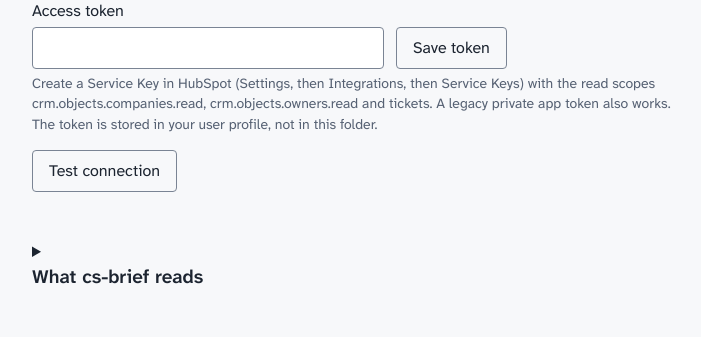
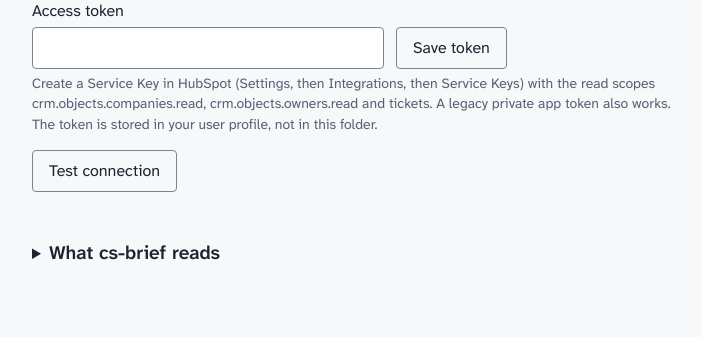
Before and after one commit to 730Rashid/Wardmind, a FastAPI app: page /settings/connections in a window 1280 px wide. Shown: the part 349-686 px from the top of the page, without its empty margins (208-909 px from the left). Run offline with FastAPI, Linux system fonts and the light colour scheme.

Commit message:
T26: review fixes (mapping disclosure layout), fake-HubSpot launch configs, README
Co-Authored-By: Claude Opus 5.5 <noreply@anthropic.com>

```diff
--- a/src/cs_brief/web/static/css/app.css
+++ b/src/cs_brief/web/static/css/app.css
@@ -1890,6 +1890,12 @@ a.button {
   cursor: pointer;
 }
 
+/* The heading sits inside <summary>; keep it on the same line as the disclosure marker. */
+.mapping > summary > .section-title {
+  display: inline;
+  margin: 0;
+}
+
 .mapping-table {
   inline-size: 100%;
   margin-block-start: var(--space-3);
```
Also changed, not shown: .claude/launch.json, README.md.
